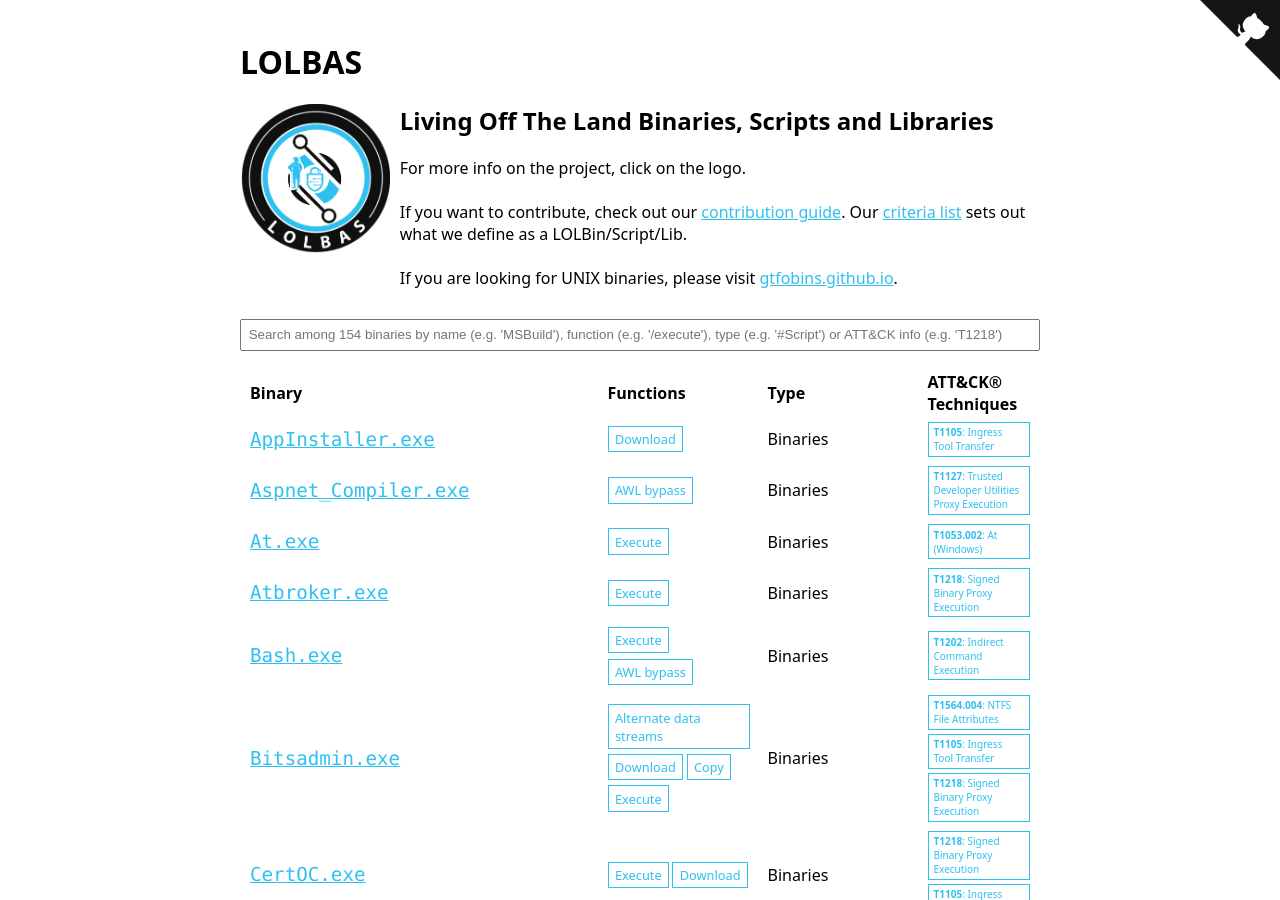
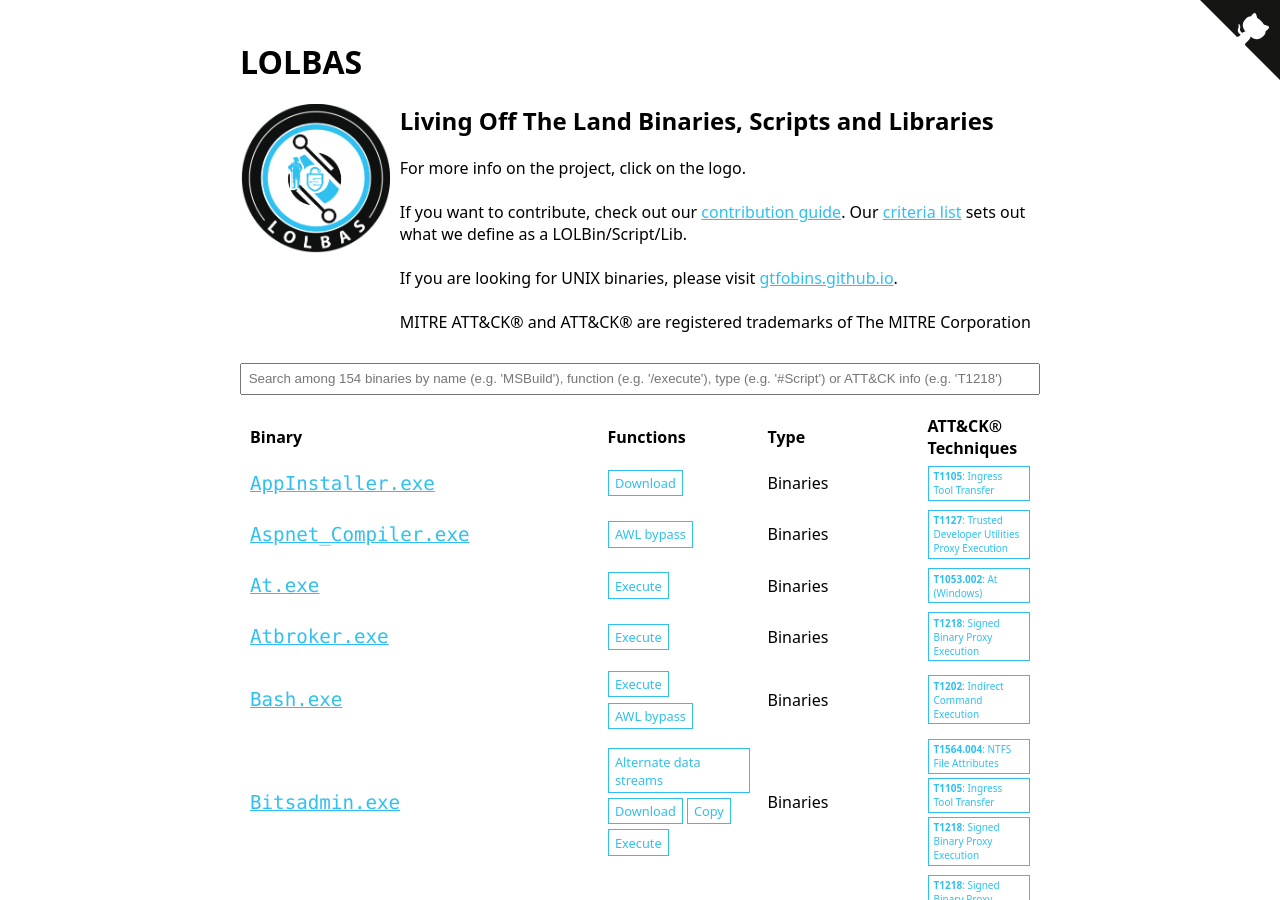
Before and after one commit to LOLBAS-Project/LOLBAS-Project.github.io, a Jekyll site: the page built from index.md, in a window 1280 px wide and 900 px high. Built offline with Jekyll 4.4.1, drawn with Linux system fonts in a browser that asks for light colours.

Commit message:
Add Mitre registered trademark

```diff
--- a/index.md
+++ b/index.md
@@ -27,6 +27,9 @@
 <br>
 <br>
 If you are looking for UNIX binaries, please visit <a href="https://gtfobins.github.io/">gtfobins.github.io</a>.
+<br>
+<br>
+MITRE ATT&CK&reg; and ATT&CK&reg; are registered trademarks of The MITRE Corporation
 </div>
 </div>
 
```
